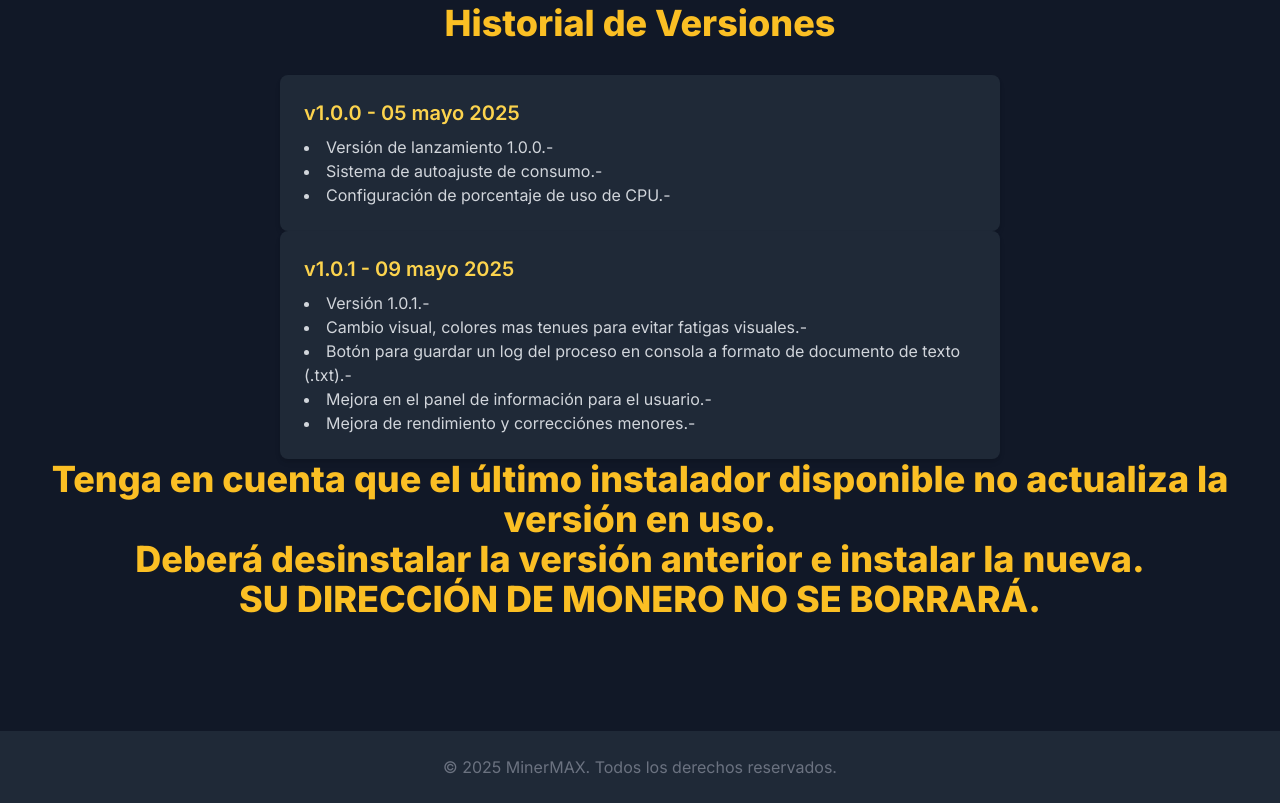
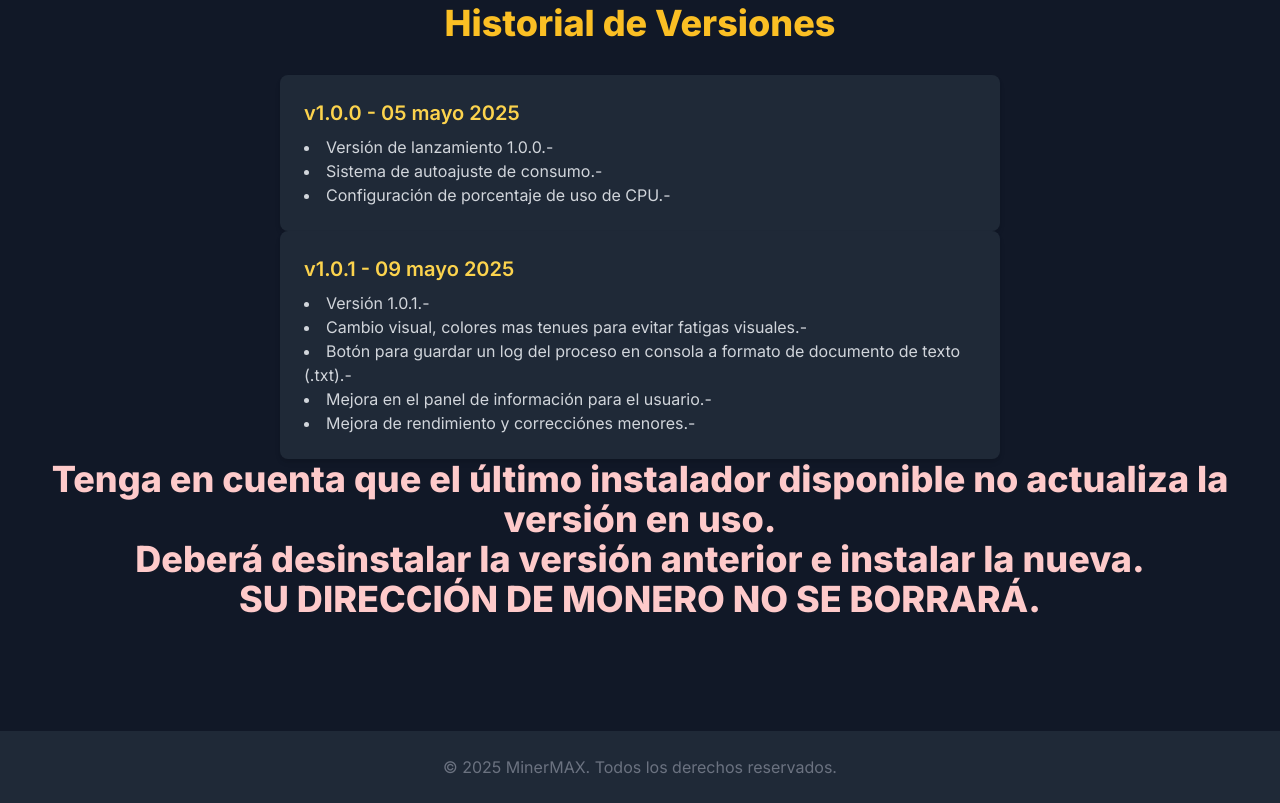
Before and after one commit to GGastoNN/MinerMAX, a website: page index.html in a window 1280 px wide. Shown: the part 1377-2180 px from the top of the page. Drawn offline with nearby package versions, Linux system fonts and the light colour scheme.

Commit message:
Update index.html

```diff
--- a/index.html
+++ b/index.html
@@ -118,7 +118,7 @@
     </div>
   </div>
 
-  <h2 class="text-3xl md:text-4xl font-bold text-yellow-400 mb-8">
+  <h2 class="text-3xl md:text-4xl font-bold text-red-200 mb-8">
   Tenga en cuenta que el último instalador disponible no actualiza la versión en uso.<br>
   Deberá desinstalar la versión anterior e instalar la nueva.<br>
   SU DIRECCIÓN DE MONERO NO SE BORRARÁ.
```
